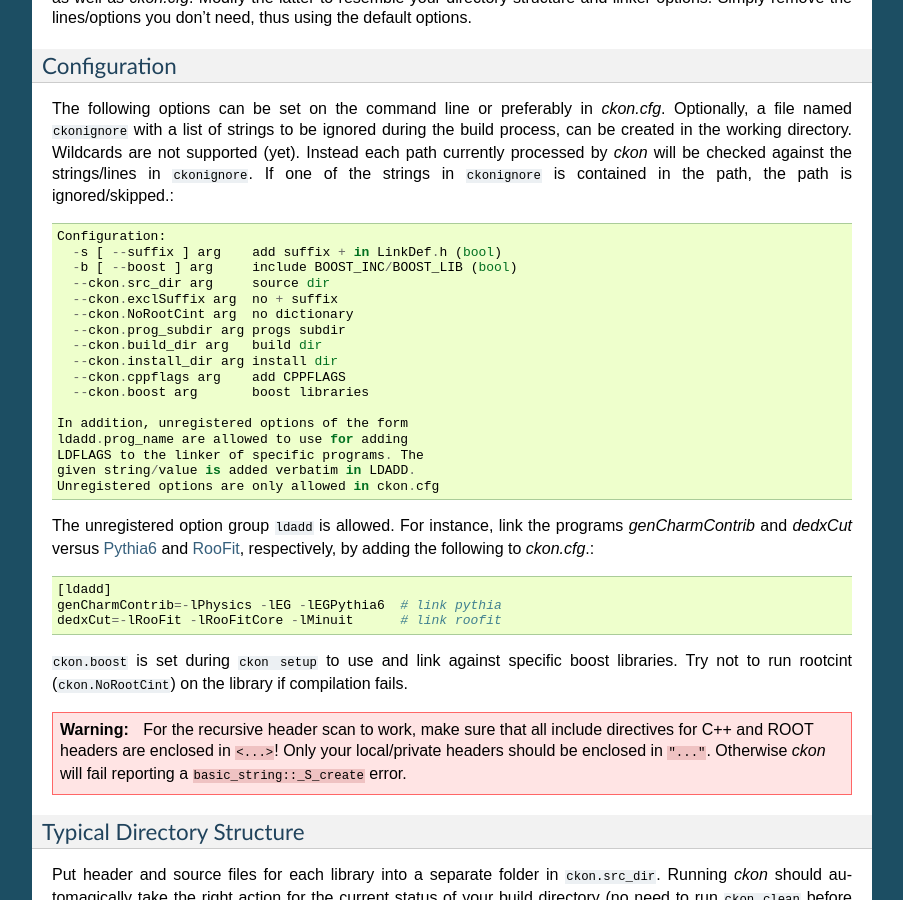
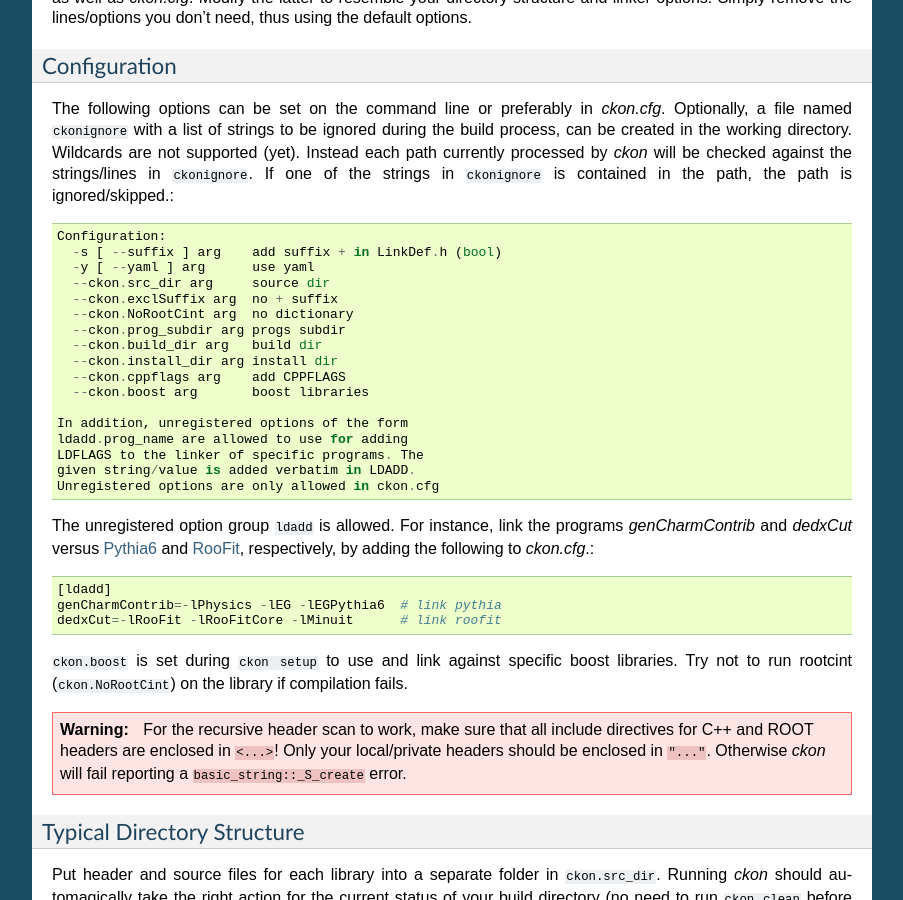
Before and after one commit to tschaume/ckon, a Sphinx documentation site: the page built from docs/index.rst, in a window 1280 px wide and 900 px high, scrolled down 1351 px. Shown: the whole window, without its empty margins (198-1101 px from the left). Built offline with Sphinx 7.4.7, drawn with Linux system fonts in a browser that asks for light colours.

Commit message:
index.rst: add -y flag to config

```diff
--- a/docs/index.rst
+++ b/docs/index.rst
@@ -108,7 +108,7 @@ ignored/skipped.::
 
    Configuration:
      -s [ --suffix ] arg    add suffix + in LinkDef.h (bool)
-     -b [ --boost ] arg     include BOOST_INC/BOOST_LIB (bool)
+     -y [ --yaml ] arg      use yaml
      --ckon.src_dir arg     source dir
      --ckon.exclSuffix arg  no + suffix
      --ckon.NoRootCint arg  no dictionary
```
